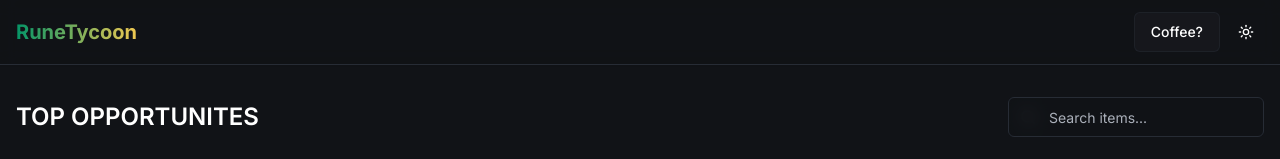
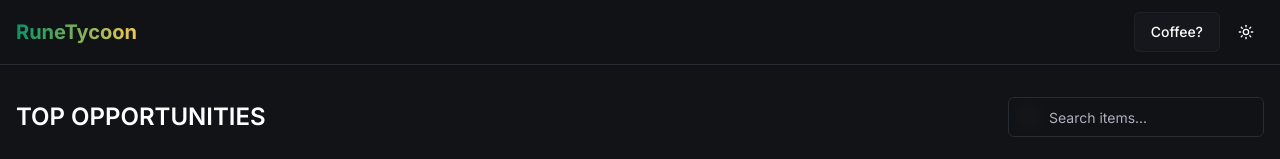
Before and after one commit to universanna/grand-tycoon-insight, a React (Vite) app: page / in a window 1280 px wide. Shown: the top 159 px of the page. Built offline with nearby package versions, Linux system fonts and the light colour scheme.

Commit message:
Update heading to "TOP OPPORTUNITIES"
Changed the heading text in the TopItemsTable component to "TOP OPPORTUNITIES".
-edited src/components/TopItemsTable.tsx

```diff
--- a/src/components/TopItemsTable.tsx
+++ b/src/components/TopItemsTable.tsx
@@ -121,7 +121,7 @@ export const TopItemsTable = () => {
     <section className="w-full py-8">
       <div className="container px-4">
         <div className="flex items-center justify-between mb-6">
-          <h2 className="text-2xl font-semibold">TOP OPPORTUNITES</h2>
+          <h2 className="text-2xl font-semibold">TOP OPPORTUNITIES</h2>
           <div className="relative">
             <Search className="absolute left-3 top-1/2 transform -translate-y-1/2 text-muted-foreground h-4 w-4" />
             <Input
```
